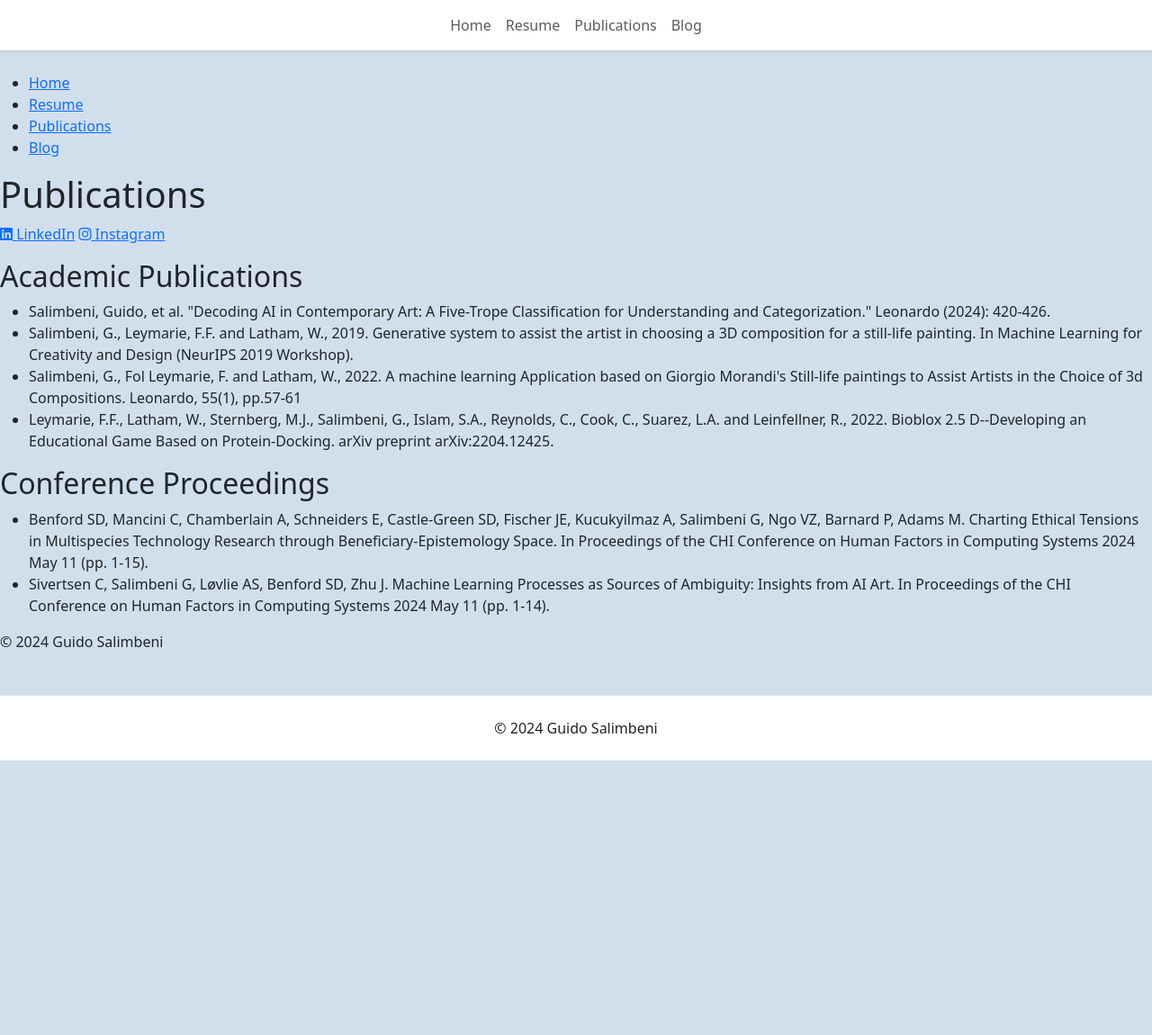
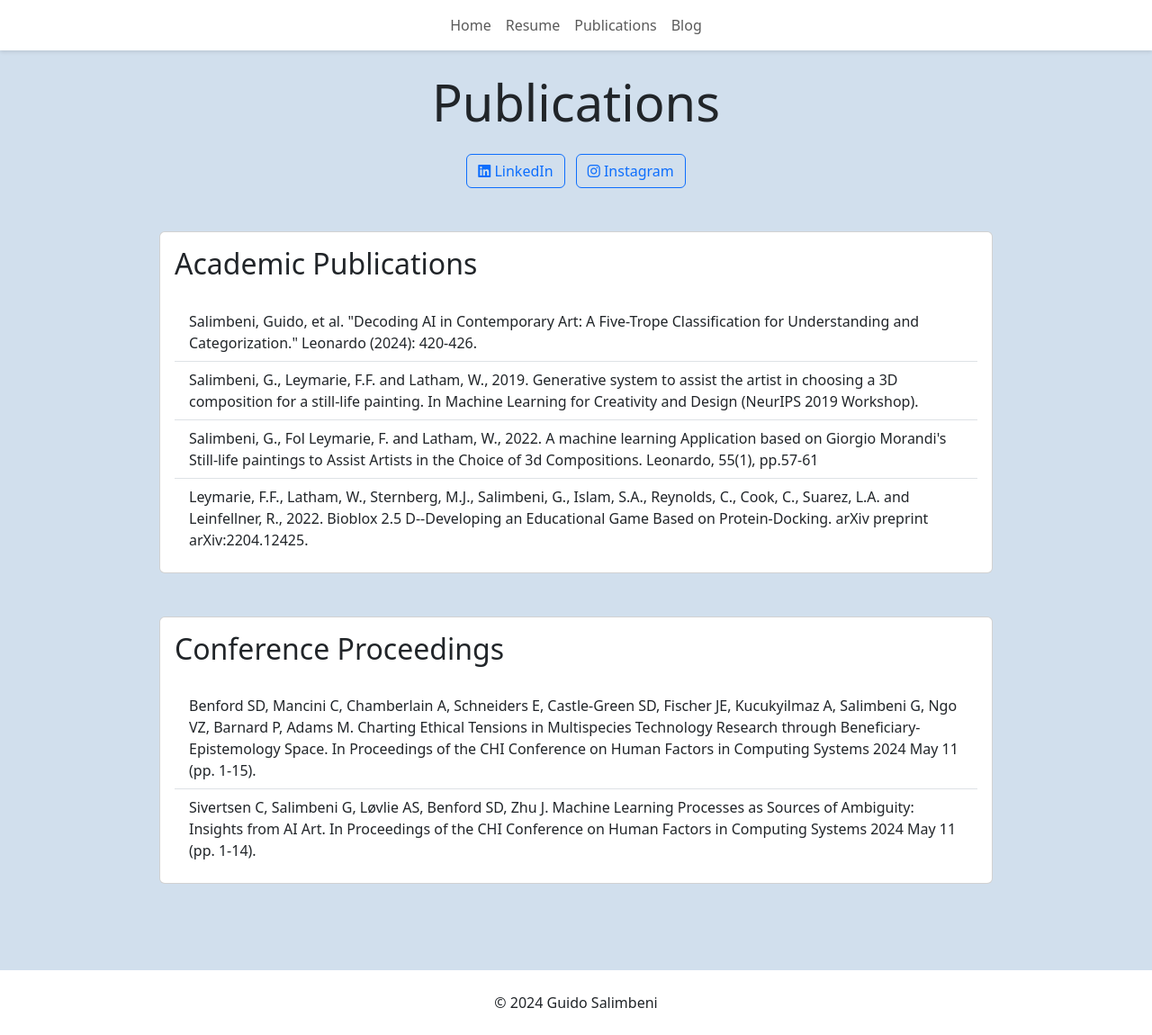
Before and after one commit to Guidosalimbeni/guidosalimbeni.github.io, a Jekyll site: the page built from publications.html, in a window 1280 px wide. Shown: the whole page at 90% size. Built offline with Jekyll 4.4.1, drawn with Linux system fonts in a browser that asks for light colours; before the commit the page ends 900 px from its top, so only the background shows below that.

Commit message:
layout to more pages

```diff
--- a/publications.html
+++ b/publications.html
@@ -2,97 +2,98 @@
 layout: default
 ---
 
-<nav>
-  <ul>
-    <li><a href="index.html">Home</a></li>
-    <li><a href="resume.html">Resume</a></li>
-    <li><a href="publications.html">Publications</a></li>
-    <li><a href="blog.html">Blog</a></li>
-  </ul>
-</nav>
-
-<main class="cv-container">
-  <header class="cv-header">
-    <h1>Publications</h1>
-    <div class="contact-info">
-      <p>
+<div class="container">
+  <div class="row justify-content-center">
+    <div class="col-lg-10">
+      <!-- Header Section -->
+      <header class="text-center mb-5">
+        <h1 class="display-4 mb-4">Publications</h1>
+        <div class="social-links mb-4">
           <a
             href="https://www.linkedin.com/in/guidosalimbeni"
             target="_blank"
+            class="btn btn-outline-primary me-2"
             onclick="gtag('event', 'click', {
                'event_category': 'Social Links',
                'event_label': 'LinkedIn Profile',
                'transport_type': 'beacon'
              });"
-          ><i class="fab fa-linkedin"></i> LinkedIn</a
           >
+            <i class="fab fa-linkedin"></i> LinkedIn
+          </a>
           <a
             href="https://www.instagram.com/guidosalimbeni"
             target="_blank"
+            class="btn btn-outline-primary"
             onclick="gtag('event', 'click', {
                'event_category': 'Social Links',
                'event_label': 'Instagram Profile',
                'transport_type': 'beacon'
              });"
-          ><i class="fab fa-instagram"></i> Instagram</a
           >
-      </p>
+            <i class="fab fa-instagram"></i> Instagram
+          </a>
         </div>
       </header>
 
-  <section class="cv-section">
-    <h2>Academic Publications</h2>
-    <div class="cv-item">
-      <ul>
-        <li>
+      <!-- Academic Publications -->
+      <section class="mb-5">
+        <div class="card">
+          <div class="card-body">
+            <h2 class="card-title mb-4">Academic Publications</h2>
+            <ul class="list-group list-group-flush">
+              <li class="list-group-item">
                 Salimbeni, Guido, et al. "Decoding AI in Contemporary Art: A
                 Five-Trope Classification for Understanding and Categorization."
                 Leonardo (2024): 420-426.
               </li>
-        <li>
-          Salimbeni, G., Leymarie, F.F. and Latham, W., 2019. Generative system
-          to assist the artist in choosing a 3D composition for a still-life
-          painting. In Machine Learning for Creativity and Design (NeurIPS 2019
-          Workshop).
+              <li class="list-group-item">
+                Salimbeni, G., Leymarie, F.F. and Latham, W., 2019. Generative
+                system to assist the artist in choosing a 3D composition for a
+                still-life painting. In Machine Learning for Creativity and
+                Design (NeurIPS 2019 Workshop).
               </li>
-        <li>
+              <li class="list-group-item">
                 Salimbeni, G., Fol Leymarie, F. and Latham, W., 2022. A machine
-          learning Application based on Giorgio Morandi's Still-life paintings
-          to Assist Artists in the Choice of 3d Compositions. Leonardo, 55(1),
-          pp.57-61
+                learning Application based on Giorgio Morandi's Still-life
+                paintings to Assist Artists in the Choice of 3d Compositions.
+                Leonardo, 55(1), pp.57-61
               </li>
-        <li>
-          Leymarie, F.F., Latham, W., Sternberg, M.J., Salimbeni, G., Islam,
-          S.A., Reynolds, C., Cook, C., Suarez, L.A. and Leinfellner, R., 2022.
-          Bioblox 2.5 D--Developing an Educational Game Based on
-          Protein-Docking. arXiv preprint arXiv:2204.12425.
+              <li class="list-group-item">
+                Leymarie, F.F., Latham, W., Sternberg, M.J., Salimbeni, G.,
+                Islam, S.A., Reynolds, C., Cook, C., Suarez, L.A. and
+                Leinfellner, R., 2022. Bioblox 2.5 D--Developing an Educational
+                Game Based on Protein-Docking. arXiv preprint arXiv:2204.12425.
               </li>
             </ul>
           </div>
+        </div>
       </section>
 
-  <section class="cv-section">
-    <h2>Conference Proceedings</h2>
-    <div class="cv-item">
-      <ul>
-        <li>
-          Benford SD, Mancini C, Chamberlain A, Schneiders E, Castle-Green SD,
-          Fischer JE, Kucukyilmaz A, Salimbeni G, Ngo VZ, Barnard P, Adams M.
-          Charting Ethical Tensions in Multispecies Technology Research through
-          Beneficiary-Epistemology Space. In Proceedings of the CHI Conference
-          on Human Factors in Computing Systems 2024 May 11 (pp. 1-15).
+      <!-- Conference Proceedings -->
+      <section class="mb-5">
+        <div class="card">
+          <div class="card-body">
+            <h2 class="card-title mb-4">Conference Proceedings</h2>
+            <ul class="list-group list-group-flush">
+              <li class="list-group-item">
+                Benford SD, Mancini C, Chamberlain A, Schneiders E, Castle-Green
+                SD, Fischer JE, Kucukyilmaz A, Salimbeni G, Ngo VZ, Barnard P,
+                Adams M. Charting Ethical Tensions in Multispecies Technology
+                Research through Beneficiary-Epistemology Space. In Proceedings
+                of the CHI Conference on Human Factors in Computing Systems 2024
+                May 11 (pp. 1-15).
               </li>
-        <li>
+              <li class="list-group-item">
                 Sivertsen C, Salimbeni G, Løvlie AS, Benford SD, Zhu J. Machine
-          Learning Processes as Sources of Ambiguity: Insights from AI Art. In
-          Proceedings of the CHI Conference on Human Factors in Computing
-          Systems 2024 May 11 (pp. 1-14).
+                Learning Processes as Sources of Ambiguity: Insights from AI
+                Art. In Proceedings of the CHI Conference on Human Factors in
+                Computing Systems 2024 May 11 (pp. 1-14).
               </li>
             </ul>
           </div>
+        </div>
       </section>
-</main>
-
-<footer>
-  <p>&copy; 2024 Guido Salimbeni</p>
-</footer>
+    </div>
+  </div>
+</div>
```
Also changed, not shown: blog.html (+34 -30 lines). Lines whose indentation alone changed are shown as unchanged.
